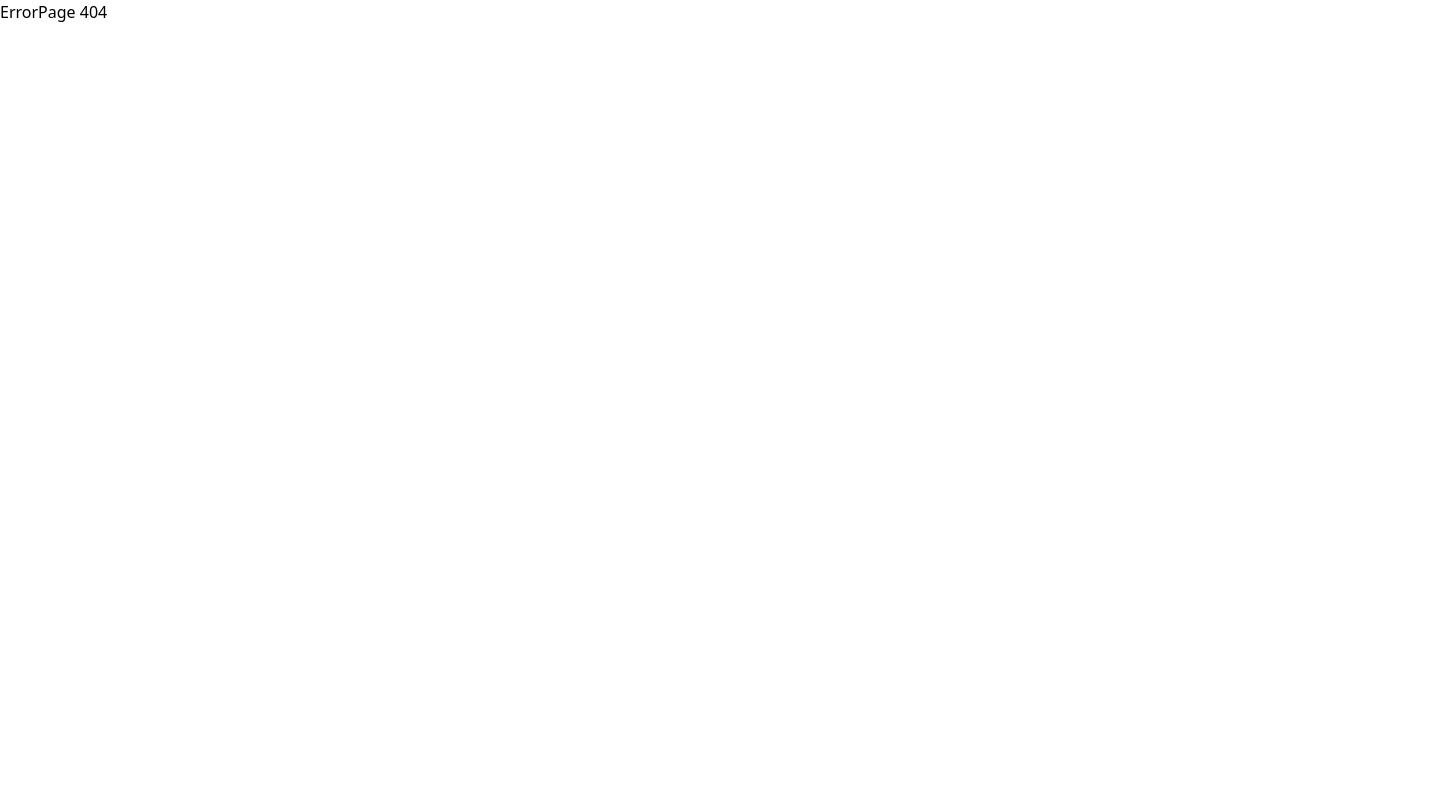
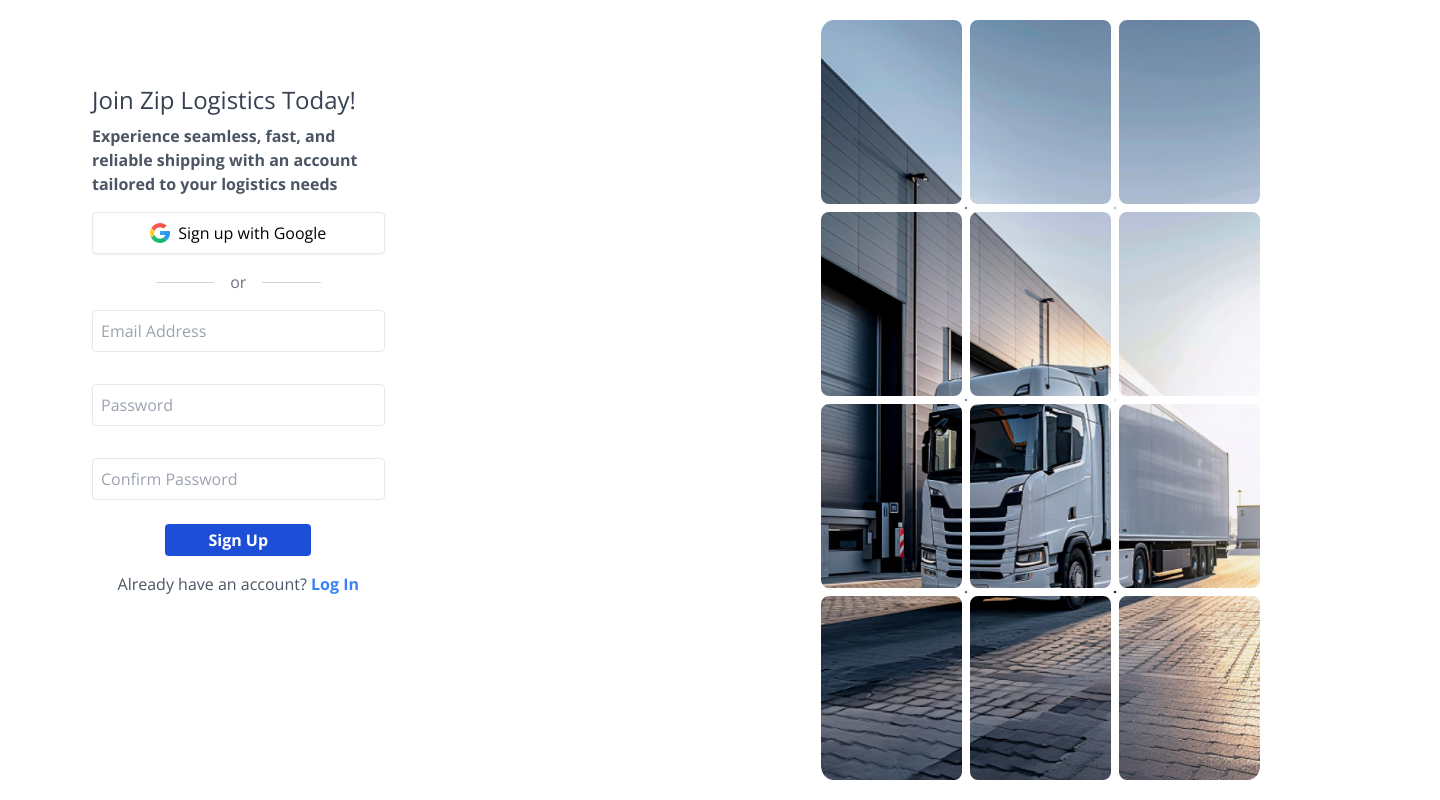
Before and after one commit to SwiftSync-Solution/Ziplug_FrontEnd, a React (Vite) app: page /SignUp in a window 1280 px wide. Before the commit this address had no page. Shown: the whole page, 1440 px wide, since content can reach past the window. Built offline with nearby package versions, Linux system fonts and the light colour scheme.

Commit message:
Created the signup page with React + Vite, had minir issues but they are resolved *Except for the image alingnment*

```diff
--- a/package.json
+++ b/package.json
@@ -12,6 +12,7 @@
   "dependencies": {
     "react": "^18.3.1",
     "react-dom": "^18.3.1",
+    "react-hook-form": "^7.53.0",
     "react-router-dom": "^6.26.2"
   },
   "devDependencies": {
@@ -28,6 +29,6 @@
     "tailwindcss": "^3.4.10",
     "typescript": "^5.6.2",
     "typescript-eslint": "^8.0.1",
-    "vite": "^5.4.1"
+    "vite": "^5.4.3"
   }
 }
--- a/src/App.tsx
+++ b/src/App.tsx
@@ -1,16 +1,18 @@
-import './App.css';
-import { Route, Routes } from 'react-router-dom';
-import ErrorPage from './components/errorPage/ErrorPage';
-import Login from './components/Login/Login';
-import Home from './components/Home';
+import "./App.css";
+import { Route, Routes } from "react-router-dom";
+import ErrorPage from "./components/errorPage/ErrorPage";
+import Login from "./components/Login/Login";
+import Home from "./components/Home";
+import SignUp from "./components/SignUp/signup";
 
 function App() {
   return (
     <>
       <Routes>
-				<Route path='/' element={<Home />} />
-				<Route path='/login' element={<Login />} />
-				<Route path='*' element={<ErrorPage />} />
+        <Route path="/" element={<Home />} />
+        <Route path="/login" element={<Login />} />
+        <Route path="*" element={<ErrorPage />} />
+        <Route path="/SignUp" element={<SignUp />} />
       </Routes>
     </>
   );
--- a/src/components/Home.tsx
+++ b/src/components/Home.tsx
@@ -1,12 +1,14 @@
-import { Link } from 'react-router-dom';
+import { Link } from "react-router-dom";
 
 const Home = () => {
-	return (
-		<div>
-			<p>Login</p>
-			<Link to='/login'>Login Link</Link>
-		</div>
-	);
+  return (
+    <div>
+      <p>Login</p>
+      <Link to="/login">Login Link</Link>
+      <br />
+      <Link to="/signup">SignUp</Link>
+    </div>
+  );
 };
 
 export default Home;
--- /dev/null
+++ b/src/components/SignUp/SignUp.tsx
@@ -0,0 +1,123 @@
+import React, { useState } from "react";
+import { useForm } from "react-hook-form";
+import { Link } from "react-router-dom"; // External CSS file
+import googleSvg from "../../assets/google.svg";
+import SignUpImage from "../../assets/SignUpImage.png";
+
+const SignInPage = () => {
+  return (
+    // Full-screen container to center the sign-in form
+    <section className="p-5 flex justify-center h-screen gap-32 font-open-sans ml-10 -mr-40">
+      <aside className="w-92">
+        {/* This section is responsible for the visual representation, giving a more appealing look to the sign-in page */}
+        <div className="hidden lg:flex lg:w-1/2 bg-200">
+          {/* Creating a grid layout (2x2) with small gaps between images */}
+          <div className="grid grid-cols-2 gap-1 w-full h-full p-4"></div>
+        </div>
+
+        {/* Right side (form section): This will be the main interactive area for users */}
+        <div className="w-full lg:w-1/2 p-8">
+          {/* Heading for the sign-up form */}
+          <h2 className="text-2xl text-gray-700 text-left">
+            Join Zip Logistics Today!
+          </h2>
+          {/* Subheading explaining the benefits of signing up */}
+          <p className="mt-2 text-left font-bold text-gray-600">
+            Experience seamless, fast, and reliable shipping with an account
+            tailored to your logistics needs
+          </p>
+
+          {/* The sign-up form */}
+
+          <form className="mt-4">
+            {/* Sign-up button using Google login */}
+            {/* The button is styled to resemble Google's branding, with an image icon and text */}
+            <button className="mb-4 p-2 w-full border border-grey-900 rounded flex justify-center items-center shadow-sm hover:bg-gray-50">
+              {/* Google logo on the button */}
+              <img className="w-5 h-5 mr-2" src={googleSvg} alt="Google logo" />
+              Sign up with Google
+            </button>
+
+            {/* Separator between Google login and manual email/password registration */}
+            <div className="my-4 flex justify-center items-center">
+              <hr className="w-1/5 border-gray-300 justify-center" />
+              <span className="px-4 text-gray-500">or</span>
+              <hr className="w-1/5 border-gray-300 justify-center" />
+            </div>
+
+            {/* Email input field */}
+            {/* This input takes the user's email and uses basic styling for consistency */}
+            <div>
+              <input
+                type="email"
+                placeholder="Email Address"
+                className="mb-4 p-2 w-full border border-grey-900 rounded focus:outline-none focus:ring-2 focus:ring-blue-400"
+              />
+            </div>
+
+            {/* Password input field */}
+            {/* The user can input their password here */}
+            <div className="mt-4">
+              <input
+                type="password"
+                placeholder="Password"
+                className="mb-4 p-2 w-full border border-grey-900 rounded focus:outline-none focus:ring-2 focus:ring-blue-400"
+              />
+            </div>
+
+            {/* Confirm Password input field */}
+            {/* A second password input to confirm the user's password */}
+            <div className="mt-4">
+              <input
+                type="password"
+                placeholder="Confirm Password"
+                className="=mb-4 p-2 w-full border border-grey-900 rounded focus:outline-none focus:ring-2 focus:ring-blue-400"
+              />
+            </div>
+
+            {/* Sign-up button */}
+            {/* When clicked, this will submit the form */}
+            <div className="mt-6 flex justify-center">
+              <button className="w-1/2 rounded p-1 bg-blue-700 text-white font-bold justify-center">
+                Sign Up
+              </button>
+            </div>
+          </form>
+
+          {/* Link to log in if the user already has an account */}
+          <p className="mt-4 text-center text-gray-600">
+            Already have an account?{" "}
+            <a
+              href="../Login/Login.tsx"
+              className="text-blue-500 font-bold hover:underline"
+            >
+              Log In
+            </a>
+          </p>
+        </div>
+      </aside>
+
+      {/* SignUp side image */}
+      <aside className="relative -ml-20 mr-40">
+        <img className="h-full" src={SignUpImage} alt="SignUp Image" />
+        {/* Grid image */}
+        <div className="absolute top-0 w-full items-center place-items-center text-white grid grid-cols-3 h-full gap-2 mr-20">
+          <article className="w-full h-full rounded-lg outline outline-8 "></article>
+          <article className="w-full h-full rounded-lg outline outline-8"></article>
+          <article className="w-full h-full rounded-lg outline outline-8"></article>
+          <article className="w-full h-full rounded-lg outline outline-8"></article>
+          <article className="w-full h-full rounded-lg outline outline-8"></article>
+          <article className="w-full h-full rounded-lg outline outline-8"></article>
+          <article className="w-full h-full rounded-lg outline outline-8"></article>
+          <article className="w-full h-full rounded-lg outline outline-8"></article>
+          <article className="w-full h-full rounded-lg outline outline-8"></article>
+          <article className="w-full h-full rounded-lg outline outline-8"></article>
+          <article className="w-full h-full rounded-lg outline outline-8"></article>
+          <article className="w-full h-full rounded-lg outline outline-8"></article>
+        </div>
+      </aside>
+    </section>
+  );
+};
+
+export default SignInPage;
--- a/src/index.css
+++ b/src/index.css
@@ -1,4 +1,4 @@
-@import url('https://fonts.googleapis.com/css2?family=Open+Sans:ital,wght@0,300..800;1,300..800&display=swap');
+@import url("https://fonts.googleapis.com/css2?family=Open+Sans:ital,wght@0,300..800;1,300..800&display=swap");
 @tailwind base;
 @tailwind components;
 @tailwind utilities;
```
Also changed, not shown: src/components/Login/Login.tsx (+49 -49 lines), src/main.tsx (+12 -11 lines), src/assets/SignUpImage.png (added), 1 other file (tests, documents, lock files or other folders). Lines whose indentation alone changed are shown as unchanged.
